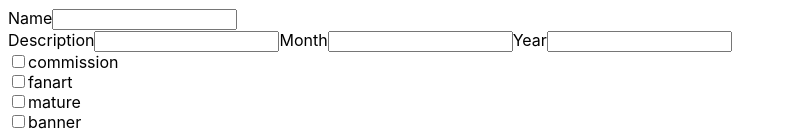
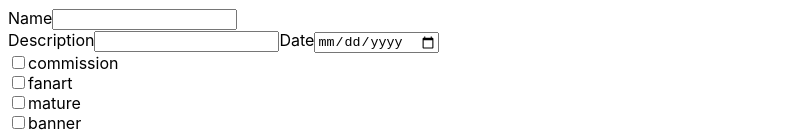
Before and after one commit to mtb116/goodish-gallery, a React (Create React App) app: page /uploadimage in a window 1280 px wide. Shown: the top 134 px of the page, without its empty margins (0-787 px from the left). Built offline with nearby package versions, Linux system fonts and the light colour scheme; no server answers; what reactfire would draw is missing.

Commit message:
add date input remove month and year input

```diff
--- a/src/components/admin/ImageForm.js
+++ b/src/components/admin/ImageForm.js
@@ -15,15 +15,10 @@ const ImageInfoForm = (props) => {
         type="text"
         onChange={(e) => props.onImageDescriptionChange(e.target.value)}
       />
-      <label>Month</label>
+      <label>Date</label>
       <input
-        type="number"
+        type="date"
         onChange={(e) => props.onDateChange(e.target.value)}
-      />
-      <label>Year</label>
-      <input
-        type="number"
-        onChange={(e) => props.onYearChange(e.target.value)}
       />
       <br />
       <CheckboxList
--- a/src/components/admin/UploadToFirebase.js
+++ b/src/components/admin/UploadToFirebase.js
@@ -7,9 +7,9 @@ class UploadFirebase extends Component {
       imgUrl: "",
       name: "",
       description: "",
-      date: 1,
-      year: 2020,
-      tags: { commission: false, fanart: false, mature: false, banner: false },
+      date: "",
+      tags: { commission: false, fanart: false, mature: false, banner: false, screenshot: false},
+      other: []
     };
 
   handleImageUrl = (url) => {
@@ -34,14 +34,8 @@ class UploadFirebase extends Component {
     this.setState({ tags });
   };
 
-  handleDate = (month) => {
-    let date = parseInt(month);
+  handleDate = (date) => {;
     this.setState({ date });
-  };
-
-  handleYear = (whatYear) => {
-    let year = parseInt(whatYear);
-    this.setState({ year });
   };
 
   render() {
@@ -53,7 +47,6 @@ class UploadFirebase extends Component {
           onImageDescriptionChange={this.handleImageDescription}
           onCheckboxChange={this.handleCheckboxChange}
           onDateChange={this.handleDate}
-          onYearChange={this.handleYear}
           imageInfo={this.state}
         />
         <UploadImage state={this.state} onDownloadURL={this.handleImageUrl} />
```
